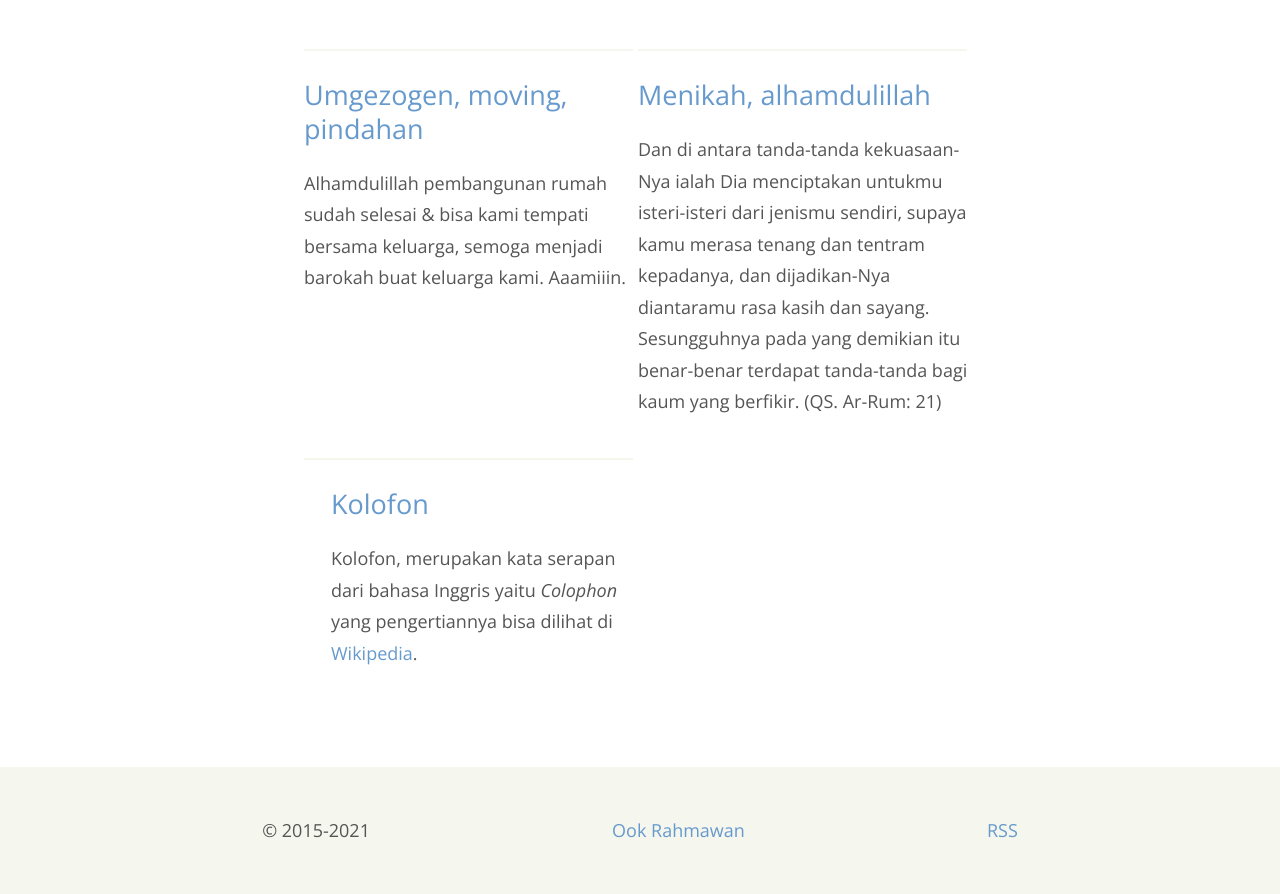
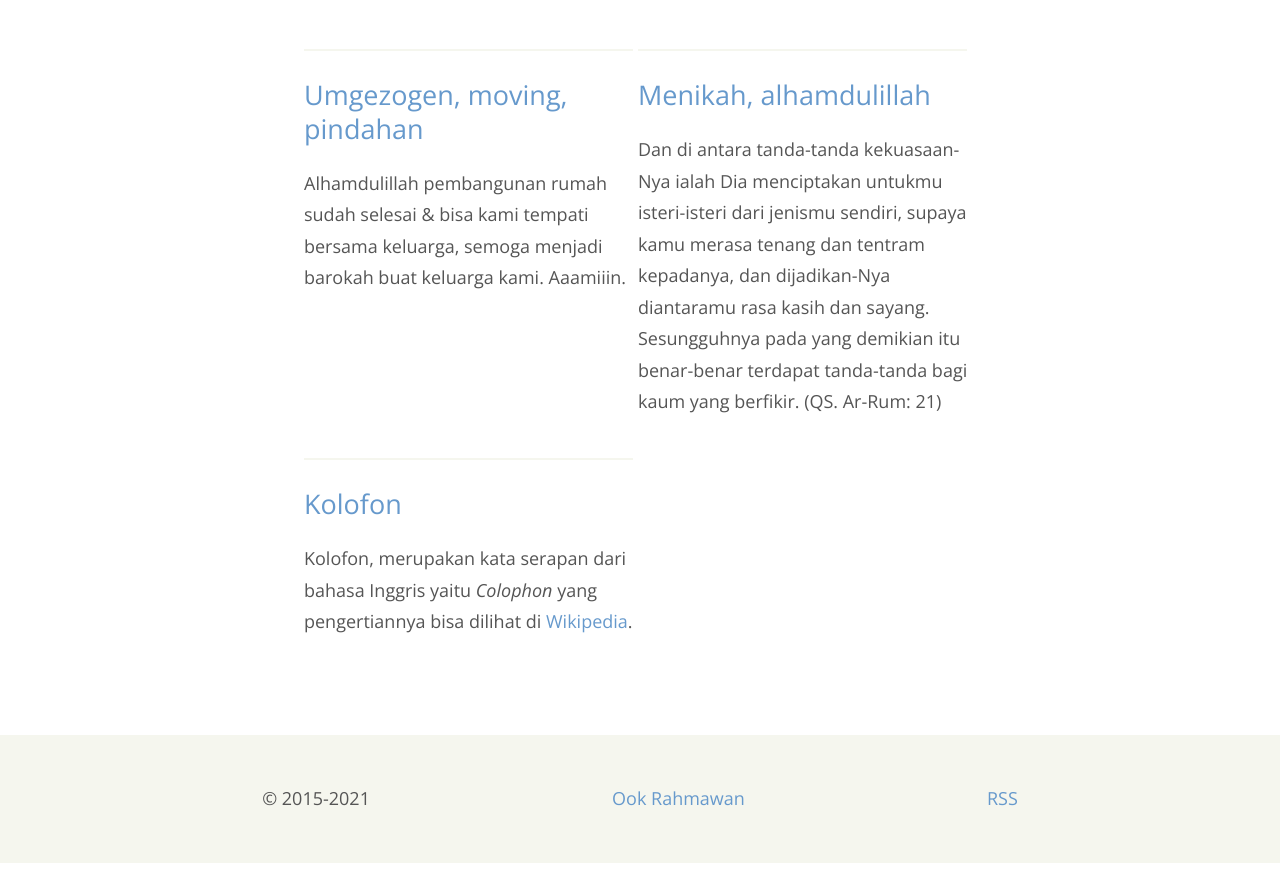
Before and after one commit to krhmwn/krhmwn, a Jekyll site: the page built from index.html, in a window 1280 px wide. Shown: the part 1138-2032 px from the top of the page. Built offline with Jekyll 4.4.1, drawn with Linux system fonts in a browser that asks for light colours; after the commit the page ends 2001 px from its top, so only the background shows below that; grey boxes are pictures that could not be loaded.

Commit message:
update v.1.0.190

```diff
--- a/assets/css/main.css
+++ b/assets/css/main.css
@@ -231,4 +231,8 @@ display:inline-block;
 vertical-align:top
 }
 
+.post li:last-child {
+padding-left: 0;
 }
+
+}
```
